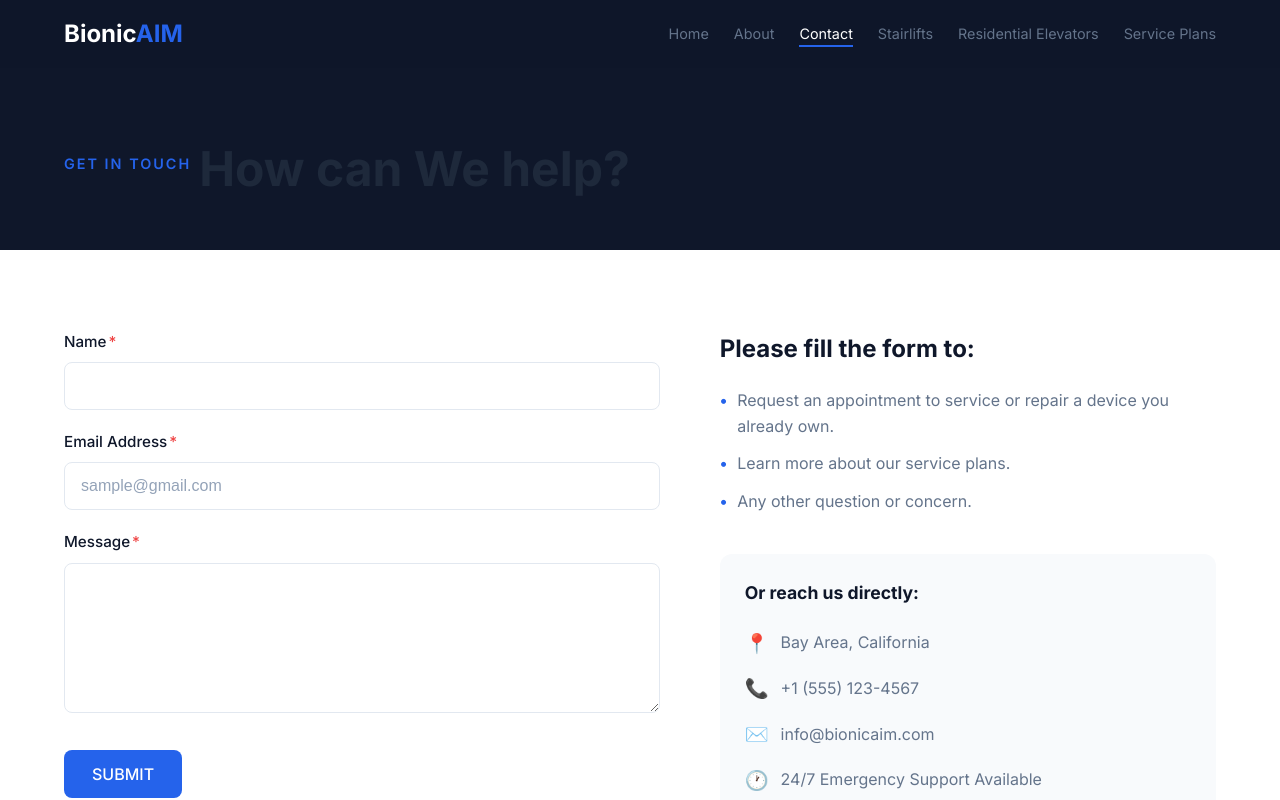
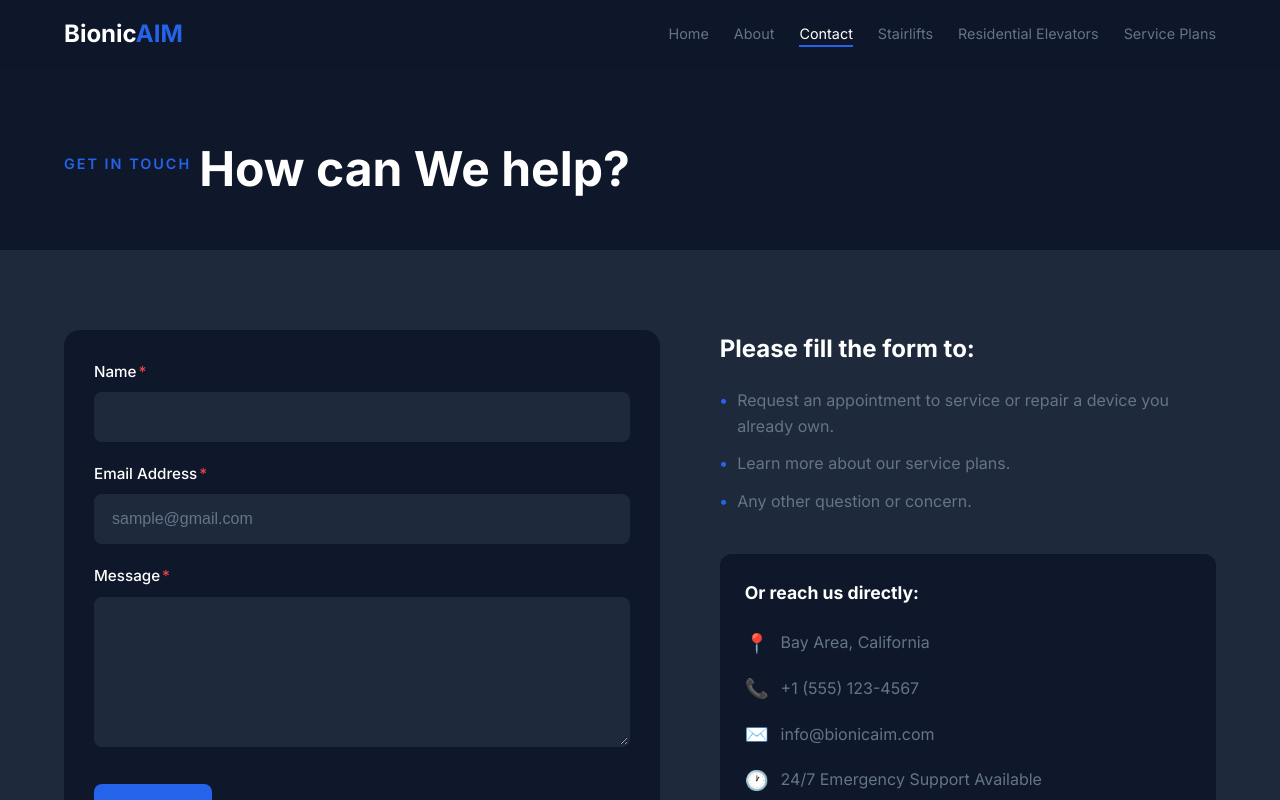
Before and after one commit to LeeDev428/BionicAim, a React (Vite) app: page /contact in a window 1280 px wide. Shown: the top 800 px of the page. Built offline with nearby package versions, Linux system fonts and the light colour scheme.

Commit message:
Update Contact.css

```diff
--- a/src/pages/Contact/Contact.css
+++ b/src/pages/Contact/Contact.css
@@ -11,13 +11,11 @@
 
 .contact-hero .section-heading {
   font-size: 3rem;
-  color: var(--dark-light);
 }
 
 /* Main Section */
 .contact-main {
-  background: var(--white);
-  color: var(--dark);
+  background: var(--dark-light);
 }
 
 .contact-grid {
@@ -34,7 +32,9 @@
 
 /* Form */
 .contact-form {
-  background: var(--white);
+  background: var(--dark);
+  padding: 30px;
+  border-radius: 16px;
 }
 
 .form-group {
@@ -45,7 +45,7 @@
   display: block;
   font-size: 0.95rem;
   font-weight: 500;
-  color: var(--dark);
+  color: var(--white);
   margin-bottom: 8px;
 }
 
@@ -59,10 +59,10 @@
   width: 100%;
   padding: 14px 16px;
   font-size: 1rem;
-  border: 1px solid #e2e8f0;
+  border: 2px solid var(--dark-light);
   border-radius: 8px;
-  background: var(--white);
-  color: var(--dark);
+  background: var(--dark-light);
+  color: var(--white);
   transition: var(--transition);
 }
 
@@ -70,12 +70,12 @@
 .form-group textarea:focus {
   outline: none;
   border-color: var(--primary);
-  box-shadow: 0 0 0 3px rgba(37, 99, 235, 0.1);
+  box-shadow: 0 0 0 3px rgba(37, 99, 235, 0.2);
 }
 
 .form-group input::placeholder,
 .form-group textarea::placeholder {
-  color: #94a3b8;
+  color: var(--gray);
 }
 
 .form-group textarea {
@@ -91,7 +91,7 @@
 .contact-info h3 {
   font-size: 1.5rem;
   margin-bottom: 20px;
-  color: var(--dark);
+  color: var(--white);
 }
 
 .reasons-list {
@@ -112,7 +112,7 @@
 }
 
 .contact-details {
-  background: #f8fafc;
+  background: var(--dark);
   padding: 25px;
   border-radius: 12px;
 }
@@ -120,7 +120,7 @@
 .contact-details h4 {
   font-size: 1.1rem;
   margin-bottom: 20px;
-  color: var(--dark);
+  color: var(--white);
 }
 
 .detail-item {
```
